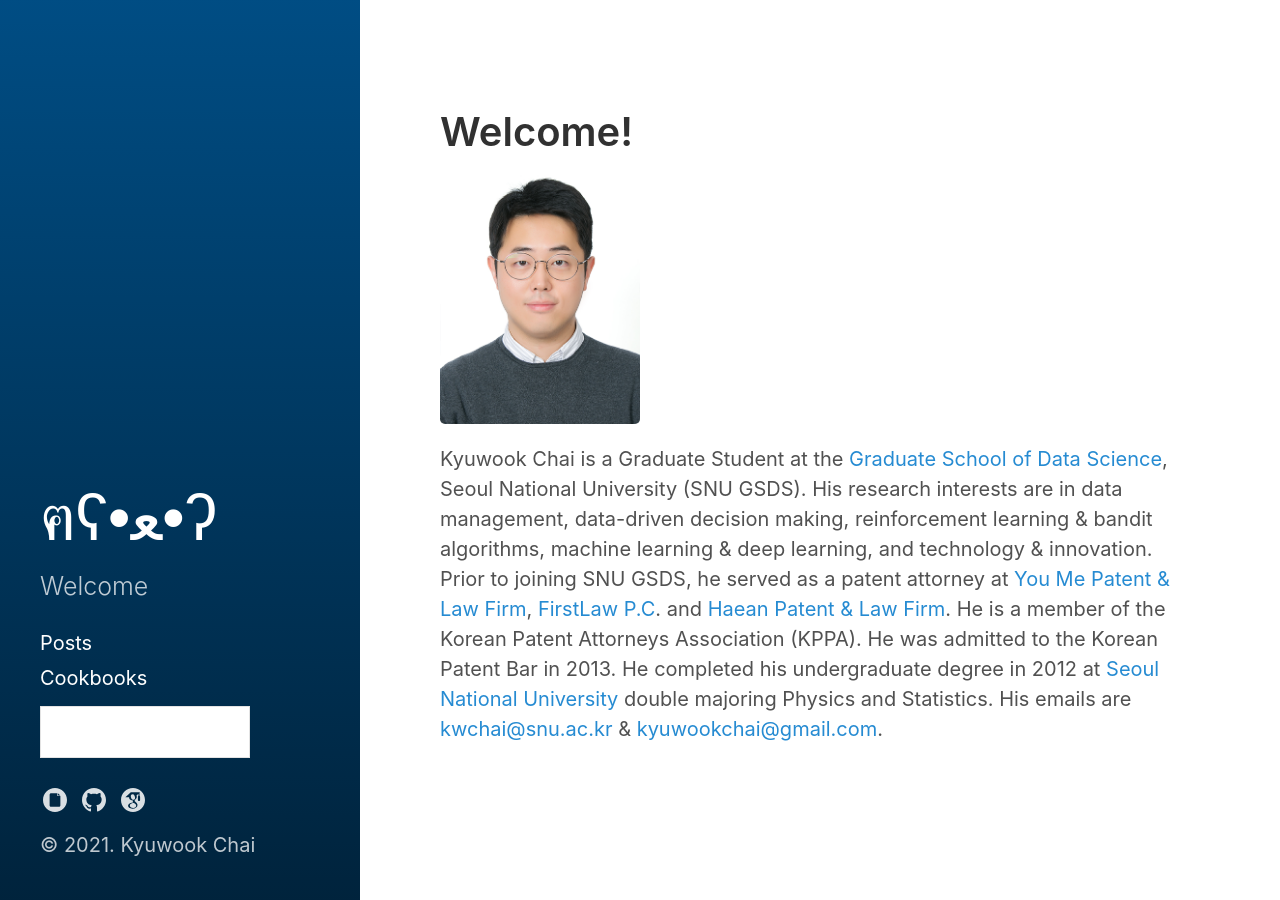
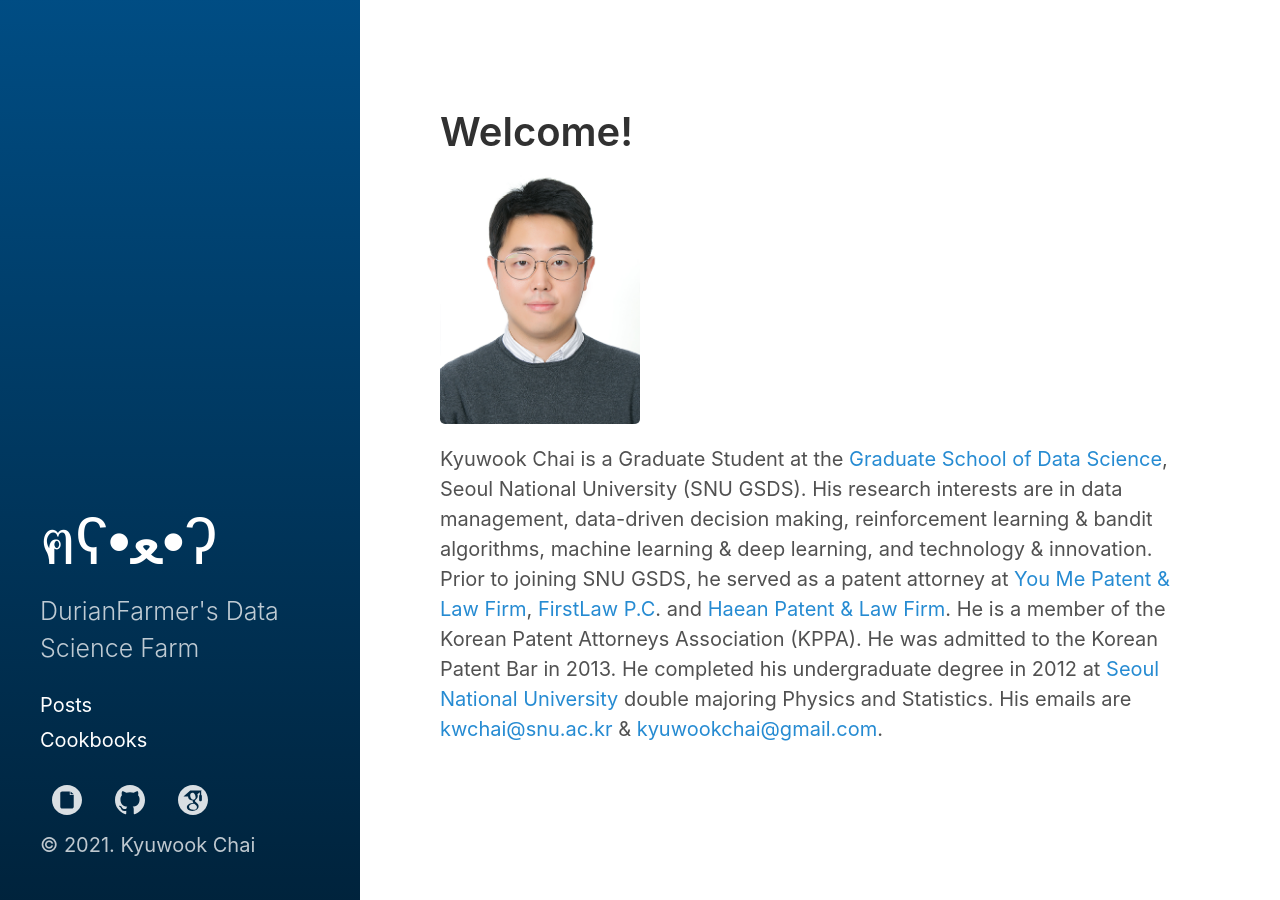
Before and after one commit to DurianFarmer/DurianFarmer.github.io, a Jekyll site: the page built from index.md, in a window 1280 px wide. Built offline with Jekyll 4.4.1, drawn with Linux system fonts in a browser that asks for light colours; nearby versions of some CDN libraries; our own code applies the rules of GitHub Pages for plain Markdown files.

Commit message:
211209-3

```diff
--- a/_config.yml
+++ b/_config.yml
@@ -5,7 +5,7 @@ highlighter:      rouge
 # Setup
 title:            ฅʕ•ﻌ•ʔ
 tagline:          ""
-description:      "Welcome" # "DurianFarmer's Data Science Farm"
+description:      "DurianFarmer's Data Science Farm"
 url:              https://durianfarmer.github.io
 baseurl:          ''
                   # the optional subpath of your site, e.g. "/blog"
--- a/_includes/sidebar-nav-links.html
+++ b/_includes/sidebar-nav-links.html
@@ -17,10 +17,11 @@
   {% include category-links.html %}
   {% include custom-nav-links.html %}
 
-  <form action="/search" style="margin-top: 10px;">
+  <!-- 211209: Untoggle to activate search bar -->
+  <!-- <form action="/search" style="margin-top: 10px;">
     <div class="tipue_search_right">
       <input type="text" name="q" id="tipue_search_input" pattern=".{1,}" title="At least 1 characters" required></div>
     <div style="clear: both;"></div>
-  </form>
+  </form> -->
 
 </nav>
--- a/index.md
+++ b/index.md
@@ -14,7 +14,7 @@ layout: index
  </tr>
 </table> -->
 
-<div>
+<div style="display:block">
 <img src="assets/fig/KyuwookChai_Photo.jpg" alt="drawing" width="200"/>
 </div>
 
```
Also changed, not shown: _includes/svg/document-svgrepo-com.svg, _includes/svg/iconmonstr-github-1.svg, _includes/svg/icons8-google-scholar.svg, _layouts/(deprecated) search.html (renamed from _layouts/search.html).
